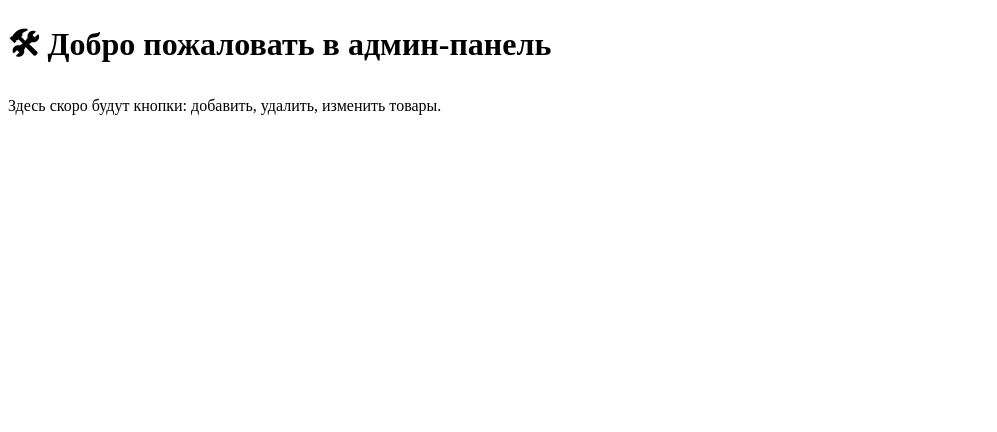
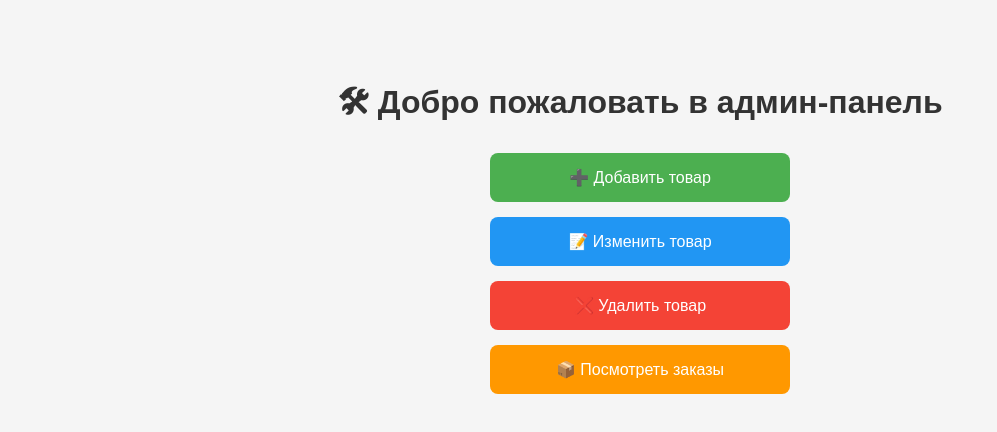
Before and after one commit to Muhammadfotima2/ekran-tj-admin, a plain HTML site: page public/admin.html in a window 1280 px wide. Shown: the whole page, without its empty margins (0-997 px from the left). Drawn offline with Linux system fonts and the light colour scheme.

Commit message:
Update admin.html

```diff
--- a/public/admin.html
+++ b/public/admin.html
@@ -1,11 +1,59 @@
 <!DOCTYPE html>
 <html lang="ru">
 <head>
-    <meta charset="UTF-8">
-    <title>🛠 Админ-панель</title>
+  <meta charset="UTF-8">
+  <title>🛠 Админ-панель</title>
+  <style>
+    body {
+      font-family: Arial, sans-serif;
+      background: #f5f5f5;
+      text-align: center;
+      padding: 50px;
+    }
+
+    h1 {
+      font-size: 32px;
+      color: #333;
+      margin-bottom: 20px;
+    }
+
+    .button-container {
+      display: flex;
+      flex-direction: column;
+      gap: 15px;
+      max-width: 300px;
+      margin: 0 auto;
+    }
+
+    .btn {
+      padding: 15px;
+      font-size: 16px;
+      border: none;
+      border-radius: 8px;
+      cursor: pointer;
+      transition: 0.3s;
+    }
+
+    .btn-add    { background-color: #4CAF50; color: white; }
+    .btn-edit   { background-color: #2196F3; color: white; }
+    .btn-delete { background-color: #f44336; color: white; }
+    .btn-orders { background-color: #ff9800; color: white; }
+
+    .btn:hover {
+      opacity: 0.9;
+    }
+  </style>
 </head>
 <body>
-    <h1>🛠 Добро пожаловать в админ-панель</h1>
-    <p>Здесь скоро будут кнопки: добавить, удалить, изменить товары.</p>
+
+  <h1>🛠 Добро пожаловать в админ-панель</h1>
+
+  <div class="button-container">
+    <button class="btn btn-add">➕ Добавить товар</button>
+    <button class="btn btn-edit">📝 Изменить товар</button>
+    <button class="btn btn-delete">❌ Удалить товар</button>
+    <button class="btn btn-orders">📦 Посмотреть заказы</button>
+  </div>
+
 </body>
 </html>
```
